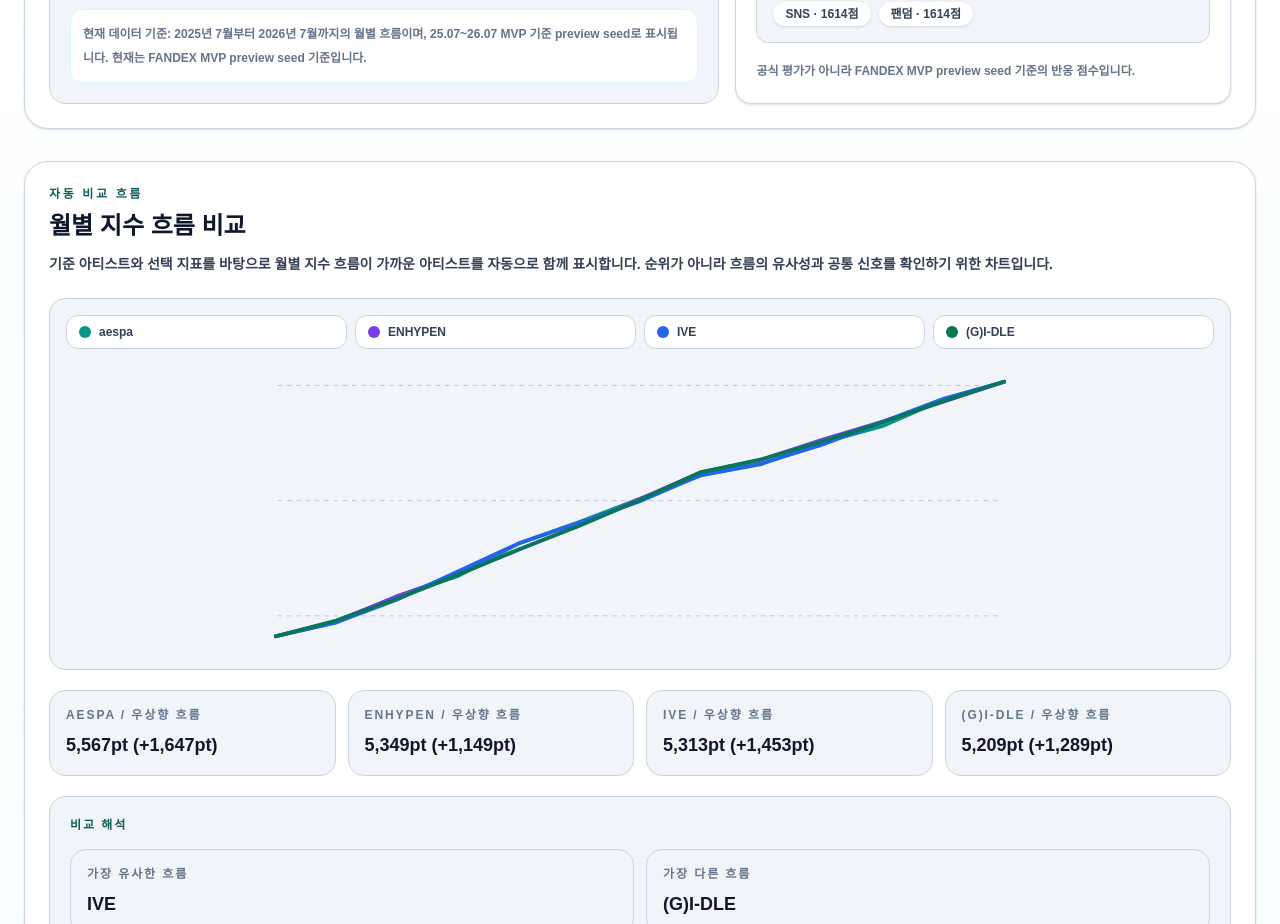
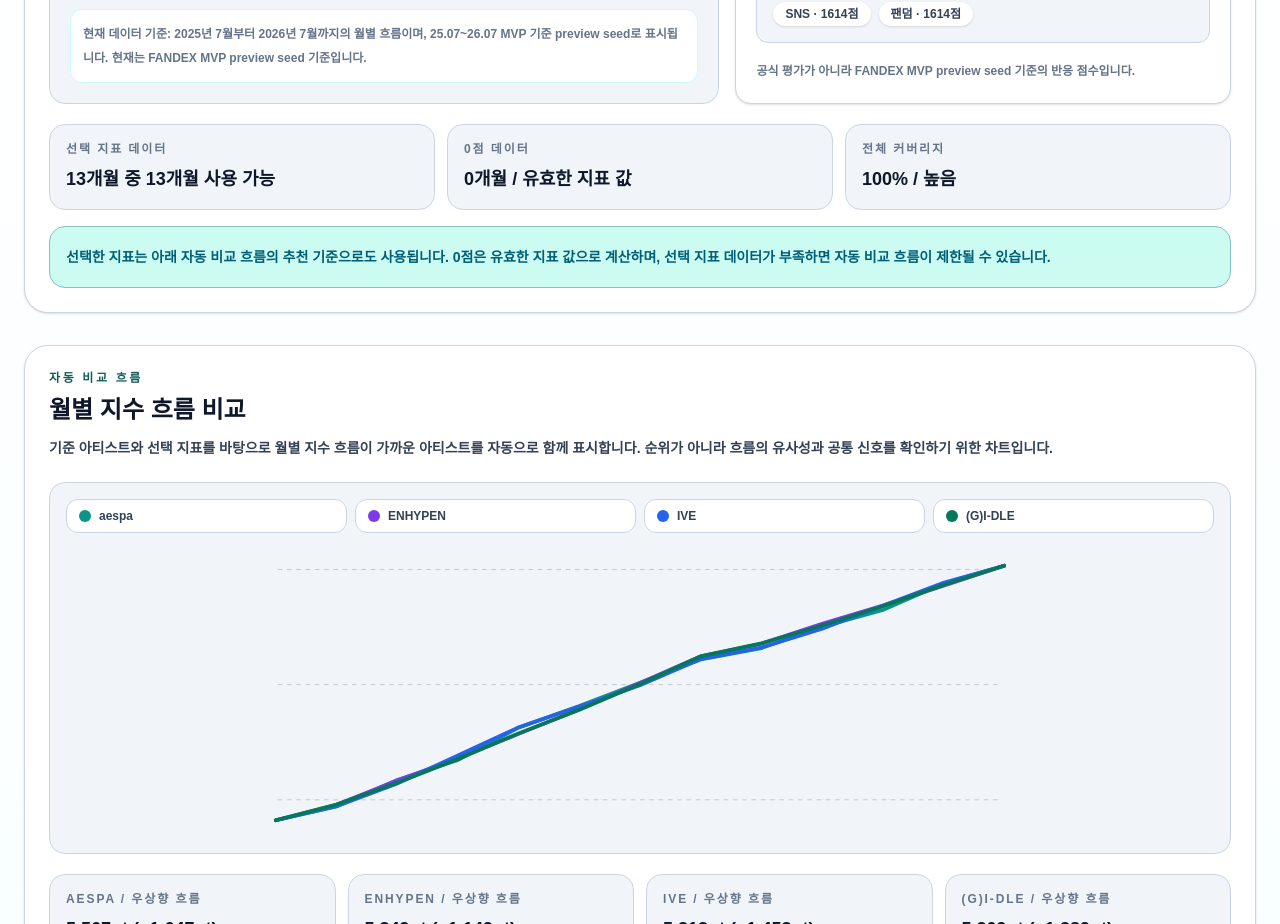
Before and after one commit to kpopmaker/fandex, a Next.js app: page /charts in a window 1280 px wide. Shown: the part 3180-4104 px from the top of the page. Built offline with nearby package versions, Linux system fonts and the light colour scheme.

Commit message:
feat: add metric data coverage structure

```diff
--- a/app/charts/page.tsx
+++ b/app/charts/page.tsx
@@ -22,7 +22,9 @@
   FANDEX_METRIC_MONTH_LABELS,
   FANDEX_METRIC_START_MONTH,
   getFandexMetricDefinition,
+  getArtistMetricCoverageSummary,
   getArtistMonthlyMetrics,
+  getMetricCoverageSummaryByMetric,
   getLatestArtistMetricBreakdown,
   getMetricCategoryLabel,
   getMetricDisplayLabel,
@@ -31,6 +33,7 @@
   getTopMetricItemsForArtist,
   type FandexVariableKey,
   type FandexMetricDefinition,
+  type MetricCoverageLevel,
 } from '../data/v4/metrics';
 
 type ChartSearchParams = {
@@ -79,6 +82,13 @@
 };
 
 const chartColors = ['#0d9488', '#7c3aed', '#2563eb', '#047857', '#be123c'];
+
+const metricCoverageLevelLabels: Record<MetricCoverageLevel, string> = {
+  high: '높음',
+  medium: '보통',
+  low: '낮음',
+  empty: '비어 있음',
+};
 
 function parseChartSearchParams(params: {
   [key: string]: string | string[] | undefined;
@@ -361,6 +371,10 @@
   return `${value >= 0 ? '+' : ''}${new Intl.NumberFormat('ko-KR').format(value)}pt`;
 }
 
+function formatPercentage(value: number) {
+  return `${Math.round(value * 100)}%`;
+}
+
 function getLatestPoint(profile: ArtistIndexChartProfile) {
   return profile.history[profile.history.length - 1];
 }
@@ -637,6 +651,13 @@
     baseProfile.artistId,
     selectedMetric.key,
   );
+  const selectedArtistMetricCoverage = getArtistMetricCoverageSummary(
+    baseProfile.artistId,
+    selectedMetric.key,
+  );
+  const selectedMetricCoverageSummary = getMetricCoverageSummaryByMetric(
+    selectedMetric.key,
+  );
   const latestMetricBreakdown = getLatestArtistMetricBreakdown(
     baseProfile.artistId,
   );
@@ -856,6 +877,30 @@
               topMetricItems={topMetricItems}
             />
           </div>
+          <div className="mt-5 grid gap-3 md:grid-cols-3">
+            <MetricCard
+              label="선택 지표 데이터"
+              value={`${selectedArtistMetricCoverage.totalMonths}개월 중 ${selectedArtistMetricCoverage.availableMonths}개월 사용 가능`}
+            />
+            <MetricCard
+              label="0점 데이터"
+              value={`${selectedArtistMetricCoverage.zeroMonths}개월 / 유효한 지표 값`}
+            />
+            <MetricCard
+              label="전체 커버리지"
+              value={`${formatPercentage(
+                selectedMetricCoverageSummary.coverageRate,
+              )} / ${
+                metricCoverageLevelLabels[
+                  selectedMetricCoverageSummary.coverageLevel
+                ]
+              }`}
+            />
+          </div>
+          <p className="mt-4 rounded-2xl border border-cyan-200 bg-cyan-50 p-4 text-sm font-bold leading-7 text-cyan-800">
+            선택한 지표는 아래 자동 비교 흐름의 추천 기준으로도 사용됩니다. 0점은 유효한 지표 값으로 계산하며,
+            선택 지표 데이터가 부족하면 자동 비교 흐름이 제한될 수 있습니다.
+          </p>
         </section>
 
         <section className="rounded-3xl border border-slate-200 bg-white p-6 shadow-sm">
--- a/app/data/v3/mockData.ts
+++ b/app/data/v3/mockData.ts
@@ -178,7 +178,7 @@
 export const customIndexViews: CustomIndexViewPreset[] = [
   createCustomIndexView({
     id: 'all',
-    label: '종합 주가',
+    label: '종합 포인트',
     shortLabel: 'Official FANDEX',
     description:
       'A balanced FANDEX view across music, album, video, SNS, search, news, global, fandom, and company factors.',
--- a/app/data/v3/types.ts
+++ b/app/data/v3/types.ts
@@ -238,7 +238,7 @@
   | 'Global reaction'
   | 'Fandom focused'
   | 'Company scale'
-  | '종합 주가'
+  | '종합 포인트'
   | '화제성 중심'
   | '팬덤 확장 중심'
   | '콘텐츠 반응 중심'
--- a/app/data/v4/charts/artistIndexChartData.ts
+++ b/app/data/v4/charts/artistIndexChartData.ts
@@ -1556,13 +1556,13 @@
 export function getMethodologyFormulaSummary(): MethodologyFormulaSummary {
   return {
     conceptFormula:
-      'FANDEX 주가형 지수 = 기준점 + 변수별 점수의 합 - 조정값',
+      'FANDEX 포인트형 지수 = 기준점 + 변수별 점수의 합 - 조정값',
     basePoint: '아티스트별 기본 기준점입니다.',
     variableScore: '각 변수의 최근 흐름을 point 구조로 해석한 값입니다.',
     weight: '변수별 영향도를 조정하는 개념적 가중치입니다.',
     riskAdjustment:
       '데이터 신뢰도와 예외적 변동을 조정하는 항목입니다.',
-    finalValue: '최종값은 FANDEX 주가형 지수로 표시됩니다.',
+    finalValue: '최종값은 FANDEX 포인트형 지수로 표시됩니다.',
   };
 }
 
--- a/app/data/v4/metrics/index.ts
+++ b/app/data/v4/metrics/index.ts
@@ -4,3 +4,4 @@
 export * from './fandexMetricMonths';
 export * from './artistMonthlyMetricSeed';
 export * from './artistMonthlyMetricHelpers';
+export * from './metricDataCoverage';
--- /dev/null
+++ b/app/data/v4/metrics/metricDataCoverage.ts
@@ -0,0 +1,242 @@
+import { artistMetadata } from '../charts/artistMetadata';
+import { FANDEX_METRIC_DEFINITIONS } from './fandexMetricDefinitions';
+import { FANDEX_METRIC_MONTHS } from './fandexMetricMonths';
+import { getArtistMonthlyMetrics } from './artistMonthlyMetricHelpers';
+import type { FandexVariableKey } from './fandexMetricTypes';
+
+export type MetricValueStatus =
+  | 'available'
+  | 'zero'
+  | 'missing'
+  | 'not-tracked';
+
+export type MetricCoverageLevel = 'high' | 'medium' | 'low' | 'empty';
+
+export type MetricValueCoverage = {
+  artistId: string;
+  metricKey: FandexVariableKey;
+  month: string;
+  status: MetricValueStatus;
+  value: number | null;
+};
+
+export type ArtistMetricCoverageSummary = {
+  artistId: string;
+  metricKey: FandexVariableKey;
+  totalMonths: number;
+  availableMonths: number;
+  zeroMonths: number;
+  missingMonths: number;
+  coverageRate: number;
+  coverageLevel: MetricCoverageLevel;
+};
+
+export type MetricCoverageSummaryByMetric = {
+  metricKey: FandexVariableKey;
+  totalArtists: number;
+  trackedArtists: number;
+  highCoverageArtists: number;
+  mediumCoverageArtists: number;
+  lowCoverageArtists: number;
+  emptyArtists: number;
+  totalPoints: number;
+  availablePoints: number;
+  zeroPoints: number;
+  missingPoints: number;
+  coverageRate: number;
+  coverageLevel: MetricCoverageLevel;
+};
+
+const metricKeys = new Set(
+  FANDEX_METRIC_DEFINITIONS.map((definition) => definition.key),
+);
+
+const trackedArtistIds = new Set(
+  artistMetadata.map((artist) => artist.artistId),
+);
+
+export function isValidMetricScore(value: unknown): value is number {
+  return typeof value === 'number' && Number.isFinite(value);
+}
+
+export function normalizeMetricKeyForCoverage(metricKey: string) {
+  const normalizedMetricKey = metricKey.trim() === 'social' ? 'sns' : metricKey.trim();
+
+  return metricKeys.has(normalizedMetricKey as FandexVariableKey)
+    ? (normalizedMetricKey as FandexVariableKey)
+    : null;
+}
+
+export function getMetricCoverageLevel(
+  coverageRate: number,
+): MetricCoverageLevel {
+  if (coverageRate >= 0.8) {
+    return 'high';
+  }
+
+  if (coverageRate >= 0.5) {
+    return 'medium';
+  }
+
+  if (coverageRate > 0) {
+    return 'low';
+  }
+
+  return 'empty';
+}
+
+export function getMetricValueCoverage(
+  artistId: string,
+  metricKey: string,
+  month: string,
+): MetricValueCoverage {
+  const normalizedMetricKey =
+    normalizeMetricKeyForCoverage(metricKey) ?? FANDEX_METRIC_DEFINITIONS[0].key;
+  const normalizedArtistId = artistId.trim();
+  const normalizedMonth = month.trim();
+
+  if (!trackedArtistIds.has(normalizedArtistId)) {
+    return {
+      artistId: normalizedArtistId,
+      metricKey: normalizedMetricKey,
+      month: normalizedMonth,
+      status: 'not-tracked',
+      value: null,
+    };
+  }
+
+  const point =
+    getArtistMonthlyMetrics(normalizedArtistId).find(
+      (item) => item.month === normalizedMonth || item.label === normalizedMonth,
+    ) ?? null;
+
+  if (!point) {
+    return {
+      artistId: normalizedArtistId,
+      metricKey: normalizedMetricKey,
+      month: normalizedMonth,
+      status: 'missing',
+      value: null,
+    };
+  }
+
+  const value = point.variables[normalizedMetricKey];
+
+  if (!isValidMetricScore(value)) {
+    return {
+      artistId: normalizedArtistId,
+      metricKey: normalizedMetricKey,
+      month: point.month,
+      status: 'missing',
+      value: null,
+    };
+  }
+
+  return {
+    artistId: normalizedArtistId,
+    metricKey: normalizedMetricKey,
+    month: point.month,
+    status: value === 0 ? 'zero' : 'available',
+    value,
+  };
+}
+
+export function getArtistMetricCoverageSummary(
+  artistId: string,
+  metricKey: string,
+): ArtistMetricCoverageSummary {
+  const normalizedMetricKey =
+    normalizeMetricKeyForCoverage(metricKey) ?? FANDEX_METRIC_DEFINITIONS[0].key;
+  const monthlyCoverage = FANDEX_METRIC_MONTHS.map((month) =>
+    getMetricValueCoverage(artistId, normalizedMetricKey, month.month),
+  );
+  const availableMonths = monthlyCoverage.filter((item) =>
+    item.status === 'available' || item.status === 'zero',
+  ).length;
+  const zeroMonths = monthlyCoverage.filter((item) => item.status === 'zero')
+    .length;
+  const missingMonths = monthlyCoverage.filter((item) =>
+    item.status === 'missing' || item.status === 'not-tracked',
+  ).length;
+  const totalMonths = FANDEX_METRIC_MONTHS.length;
+  const coverageRate = totalMonths > 0 ? availableMonths / totalMonths : 0;
+
+  return {
+    artistId: artistId.trim(),
+    metricKey: normalizedMetricKey,
+    totalMonths,
+    availableMonths,
+    zeroMonths,
+    missingMonths,
+    coverageRate,
+    coverageLevel: getMetricCoverageLevel(coverageRate),
+  };
+}
+
+export function getAllArtistMetricCoverageSummaries() {
+  return artistMetadata.flatMap((artist) =>
+    FANDEX_METRIC_DEFINITIONS.map((definition) =>
+      getArtistMetricCoverageSummary(artist.artistId, definition.key),
+    ),
+  );
+}
+
+export function getMetricCoverageSummaryByMetric(
+  metricKey: string,
+): MetricCoverageSummaryByMetric {
+  const normalizedMetricKey =
+    normalizeMetricKeyForCoverage(metricKey) ?? FANDEX_METRIC_DEFINITIONS[0].key;
+  const artistSummaries = artistMetadata.map((artist) =>
+    getArtistMetricCoverageSummary(artist.artistId, normalizedMetricKey),
+  );
+  const totalArtists = artistSummaries.length;
+  const totalPoints = artistSummaries.reduce(
+    (sum, summary) => sum + summary.totalMonths,
+    0,
+  );
+  const availablePoints = artistSummaries.reduce(
+    (sum, summary) => sum + summary.availableMonths,
+    0,
+  );
+  const zeroPoints = artistSummaries.reduce(
+    (sum, summary) => sum + summary.zeroMonths,
+    0,
+  );
+  const missingPoints = artistSummaries.reduce(
+    (sum, summary) => sum + summary.missingMonths,
+    0,
+  );
+  const coverageRate = totalPoints > 0 ? availablePoints / totalPoints : 0;
+
+  return {
+    metricKey: normalizedMetricKey,
+    totalArtists,
+    trackedArtists: artistSummaries.filter(
+      (summary) => summary.coverageRate > 0,
+    ).length,
+    highCoverageArtists: artistSummaries.filter(
+      (summary) => summary.coverageLevel === 'high',
+    ).length,
+    mediumCoverageArtists: artistSummaries.filter(
+      (summary) => summary.coverageLevel === 'medium',
+    ).length,
+    lowCoverageArtists: artistSummaries.filter(
+      (summary) => summary.coverageLevel === 'low',
+    ).length,
+    emptyArtists: artistSummaries.filter(
+      (summary) => summary.coverageLevel === 'empty',
+    ).length,
+    totalPoints,
+    availablePoints,
+    zeroPoints,
+    missingPoints,
+    coverageRate,
+    coverageLevel: getMetricCoverageLevel(coverageRate),
+  };
+}
+
+export function getAllMetricCoverageSummariesByMetric() {
+  return FANDEX_METRIC_DEFINITIONS.map((definition) =>
+    getMetricCoverageSummaryByMetric(definition.key),
+  );
+}
--- a/app/methodology/page.tsx
+++ b/app/methodology/page.tsx
@@ -331,6 +331,12 @@
               <li className="rounded-2xl border border-slate-200 bg-slate-50 p-4 dark:border-slate-800 dark:bg-slate-900/60">
                 현재 값은 분석용 지수이며 공식 순위가 아닙니다.
               </li>
+              <li className="rounded-2xl border border-slate-200 bg-slate-50 p-4 dark:border-slate-800 dark:bg-slate-900/60">
+                0점은 유효한 preview score로 취급합니다. 데이터 없음은 월별 포인트가 없거나 값이 비어 있는 경우입니다.
+              </li>
+              <li className="rounded-2xl border border-slate-200 bg-slate-50 p-4 dark:border-slate-800 dark:bg-slate-900/60">
+                자동 비교 흐름은 선택 지표의 월별 데이터 커버리지를 기준으로 제한될 수 있습니다.
+              </li>
             </ul>
         </section>
       </section>
```
